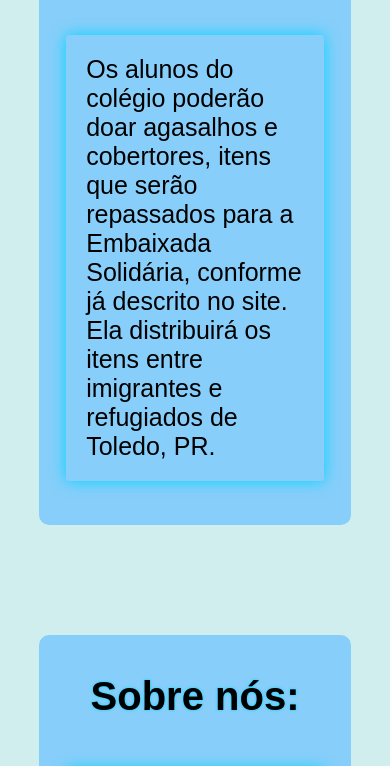
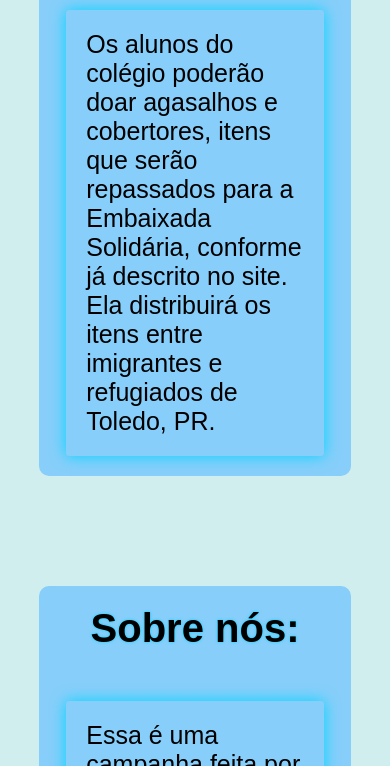
Before and after one commit to SchuckLucas/projetoCampanha, a plain HTML site: page ScriptsHTML/doar.html in a window 390 px wide. Shown: the part 445-1211 px from the top of the page. Drawn offline with Linux system fonts and the light colour scheme.

Commit message:
Update doar.css

```diff
--- a/ScriptsCSS/doar.css
+++ b/ScriptsCSS/doar.css
@@ -9,6 +9,6 @@
 @media (max-width: 1000px) {
   .box_div {
     min-height: fit-content;
-    height: 50vh;
+    height: 50vh !important;
   }
 }
```
